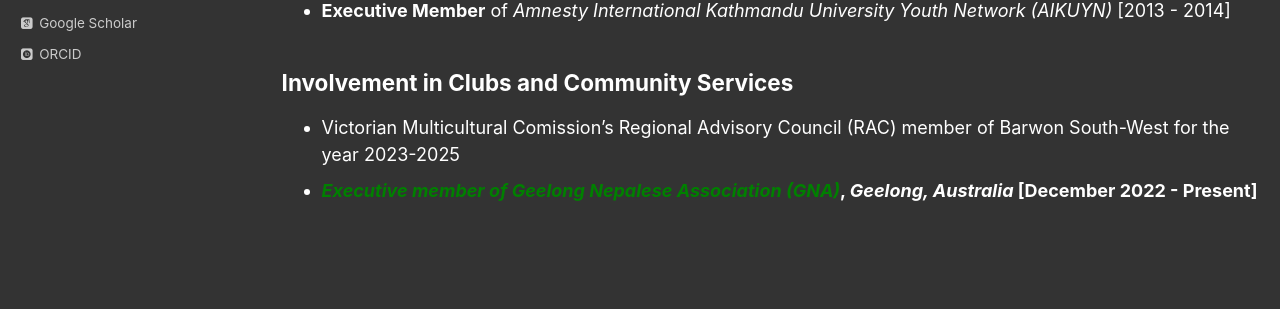
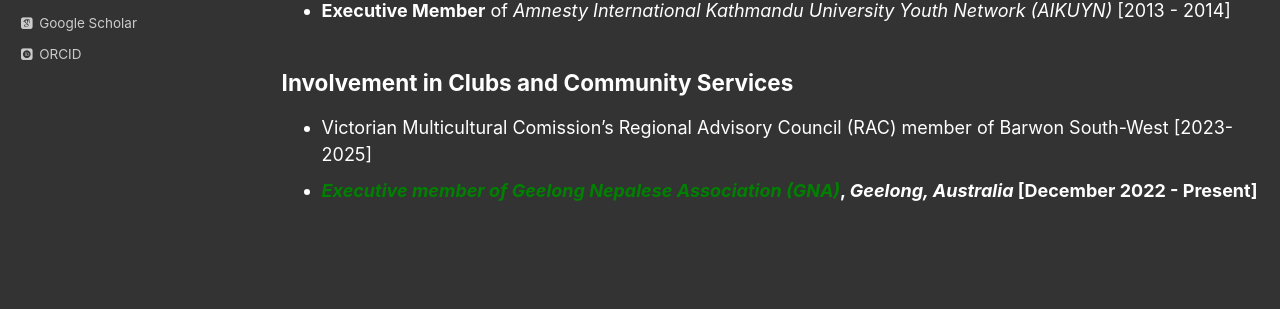
Before and after one commit to dhirajneupane/academicPortfolio, a Jekyll site: the page built from _pages/service.md, in a window 1280 px wide and 900 px high, scrolled down 1093 px. Shown: the part 469-778 px from the top of the window. Built offline with Jekyll 4.4.1, drawn with Linux system fonts in a browser that asks for light colours; some web fonts are replaced.

Commit message:
Update service.md

```diff
--- a/_pages/service.md
+++ b/_pages/service.md
@@ -49,5 +49,5 @@ Other Experiences
 
 Involvement in Clubs and Community Services
 -----------------------
-* Victorian Multicultural Comission's Regional Advisory Council (RAC) member of Barwon South-West for the year 2023-2025
+* Victorian Multicultural Comission's Regional Advisory Council (RAC) member of Barwon South-West [2023-2025]
 * <b>[<span style="color:green">*Executive member of Geelong Nepalese Association (GNA)*</span>](https://gna.org.au/about-us/){:target="_blank"}, _Geelong, Australia_ [December 2022 - Present]  </b>
```
